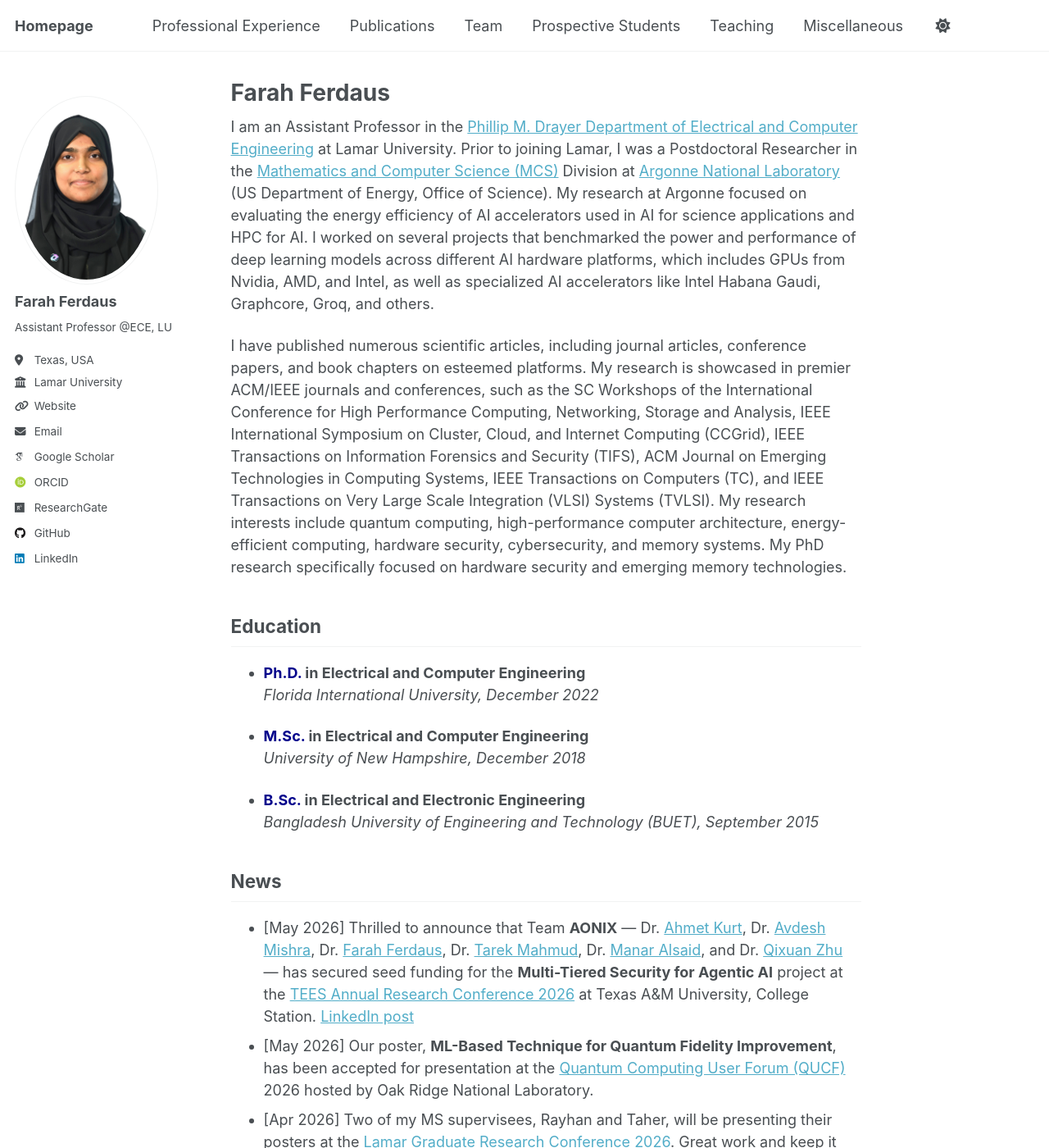
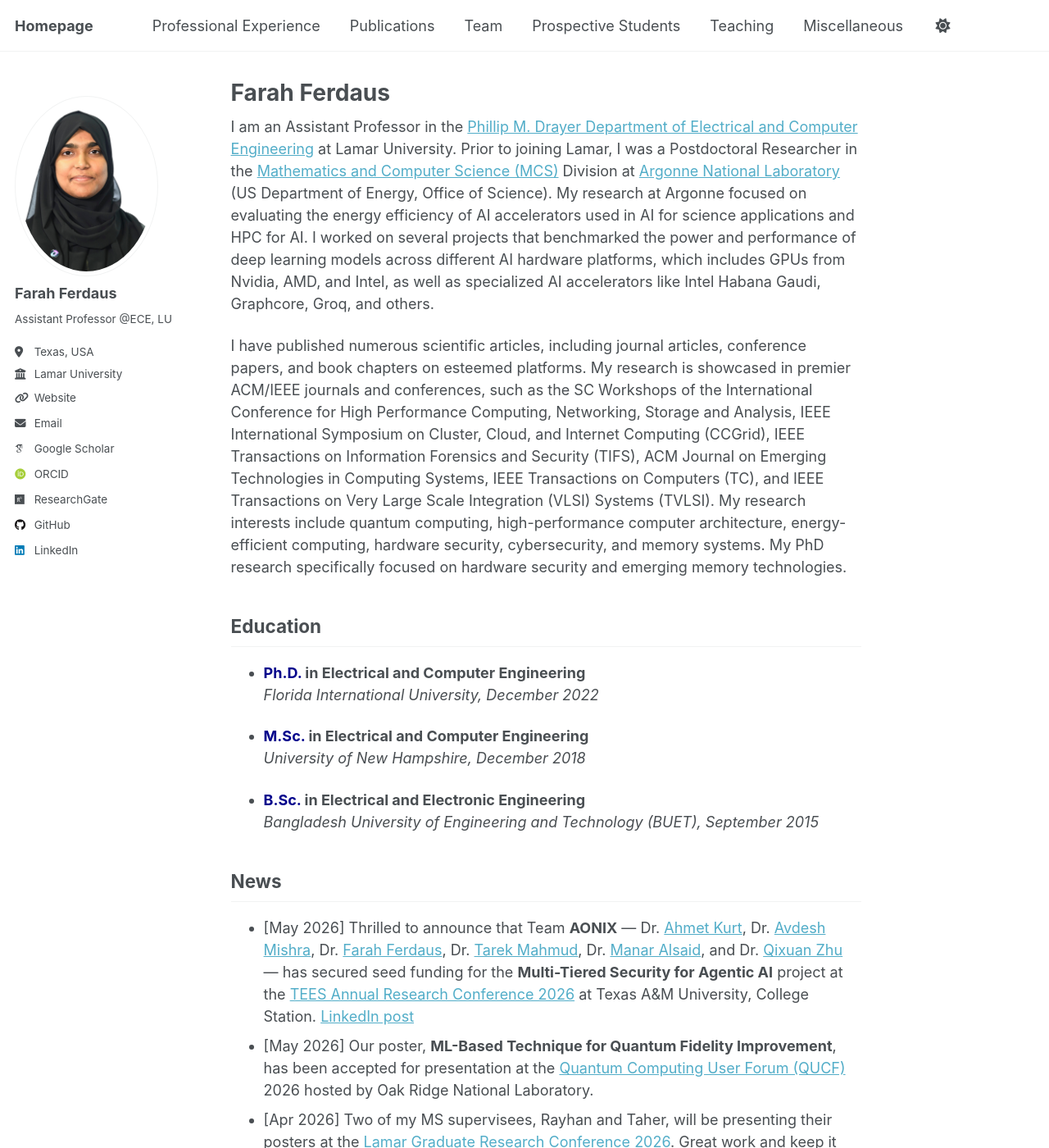
Before and after one commit to fferdaus/fferdaus.github.io, a Jekyll site: the page built from _pages/about.md, in a window 1280 px wide and 1400 px high. Shown: the whole window at 82% size. Built offline with Jekyll 4.4.1, drawn with Linux system fonts in a browser that asks for light colours; emoji names are drawn with the system emoji font; some web fonts are replaced.

Commit message:
Update main.scss

```diff
--- a/assets/css/main.scss
+++ b/assets/css/main.scss
@@ -43,8 +43,8 @@
 ;
 
 .author__avatar img {
-  width: 230px !important;
-  height: 230px !important;
+  width: 220px !important;
+  height: 220px !important;
   object-fit: cover !important;
   border-radius: 50% !important;
 }
```
